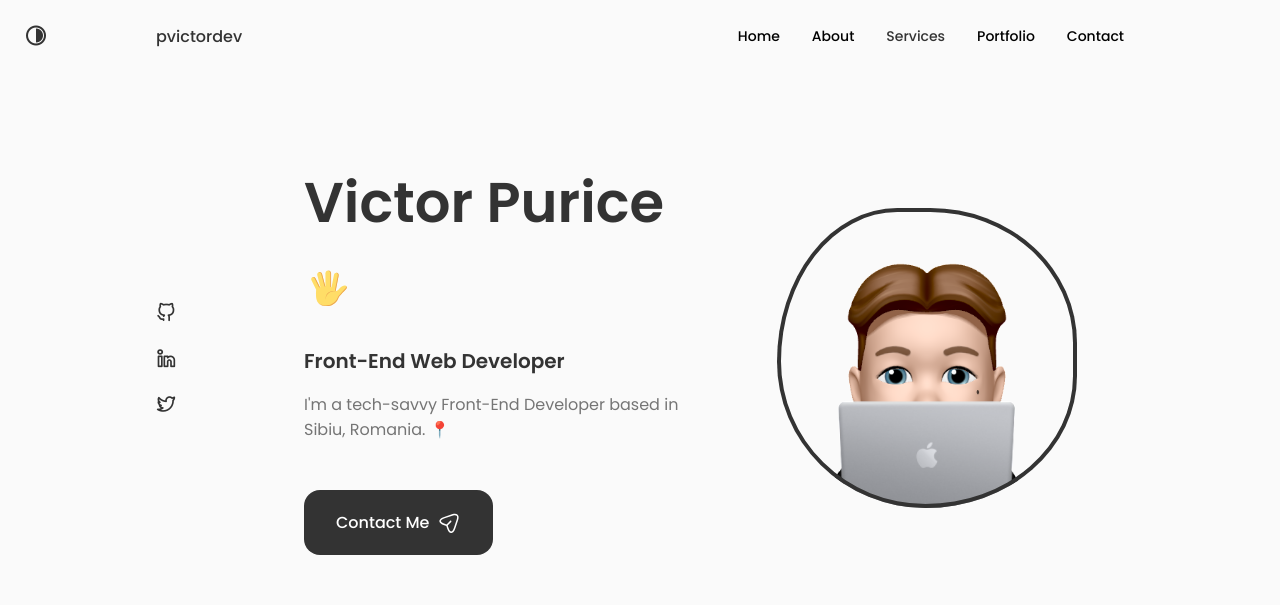
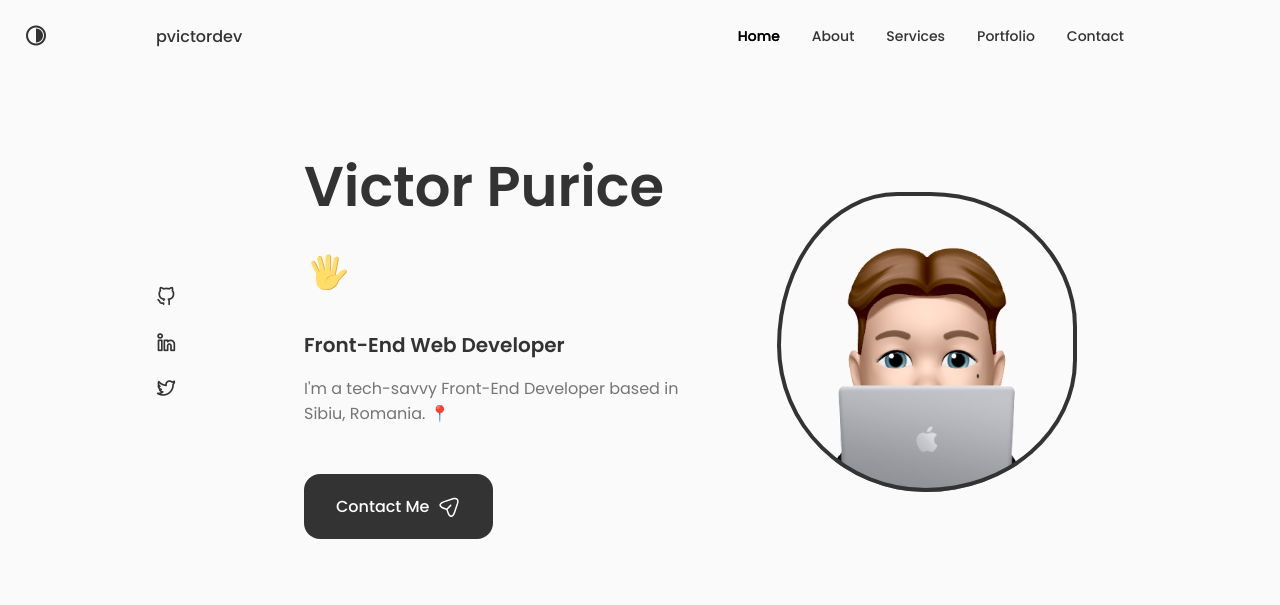
Before and after one commit to pvictordev/pvictordev-portfolio, a React (Vite) app: page / in a window 1280 px wide. Shown: the top 605 px of the page. Built offline with nearby package versions, Linux system fonts and the light colour scheme.

Commit message:
some ui modifications

```diff
--- a/src/components/about/about.css
+++ b/src/components/about/about.css
@@ -25,14 +25,14 @@
   transition: 0.15s all ease;
 }
 .about__box:hover {
-  box-shadow: 0 5px 15px rgba(0, 0, 0, 0.1);
+  box-shadow: 0 5px 15px rgba(0, 0, 0, 0.25);
 }
 .box-dark {
   background-color: var(--title-color);
   border: 1px solid var(--theme-color-lighter);
 }
 .box-dark:hover {
-  box-shadow: 0 5px 15px rgba(255, 255, 255, 0.15);
+  box-shadow: 0 5px 15px rgba(255, 255, 255, 0.25);
 }
 
 .about__icon {
@@ -43,7 +43,6 @@
 .about-icon-dark {
   color: var(--theme-color-lighter);
 }
-
 
 .about__title {
   font-size: var(--small-font-size);
--- a/src/components/contact/contact.css
+++ b/src/components/contact/contact.css
@@ -29,7 +29,7 @@
   transition: 0.15s all ease;
 }
 .contact__card:hover {
-  box-shadow: 0 5px 15px rgba(0, 0, 0, 0.1);
+  box-shadow: 0 5px 15px rgba(0, 0, 0, 0.25);
 }
 .contact__card-icon {
   font-size: 2rem;
@@ -67,7 +67,7 @@
   }
 }
 .contact-card-dark:hover {
-  box-shadow: 0 5px 15px rgba(255, 255, 255, 0.1);
+  box-shadow: 0 5px 15px rgba(255, 255, 255, 0.25);
 }
 
 .contact__button-icon {
--- a/src/components/header/Header.jsx
+++ b/src/components/header/Header.jsx
@@ -64,10 +64,10 @@ const Header = ({ theme, themeToggle }) => {
                 onClick={() => setActiveNav("#about")}
                 className={
                   theme
-                    ? activeNav === "#home"
+                    ? activeNav === "#about"
                       ? "nav__link-dark active-link-dark"
                       : "nav__link-dark"
-                    : activeNav === "#home"
+                    : activeNav === "#about"
                     ? "nav__link active-link"
                     : "nav__link"
                 }
@@ -114,10 +114,10 @@ const Header = ({ theme, themeToggle }) => {
                 onClick={() => setActiveNav("#portfolio")}
                 className={
                   theme
-                    ? activeNav === "#home"
+                    ? activeNav === "#portfolio"
                       ? "nav__link-dark active-link-dark"
                       : "nav__link-dark"
-                    : activeNav === "#home"
+                    : activeNav === "#portfolio"
                     ? "nav__link active-link"
                     : "nav__link"
                 }
@@ -132,10 +132,10 @@ const Header = ({ theme, themeToggle }) => {
                 onClick={() => setActiveNav("#contact")}
                 className={
                   theme
-                    ? activeNav === "#home"
+                    ? activeNav === "#contact"
                       ? "nav__link-dark active-link-dark"
                       : "nav__link-dark"
-                    : activeNav === "#home"
+                    : activeNav === "#contact"
                     ? "nav__link active-link"
                     : "nav__link"
                 }
--- a/src/components/header/header.css
+++ b/src/components/header/header.css
@@ -54,15 +54,17 @@
   font-weight: var(--font-medium);
   transition: 0.15s all ease;
   color: var(--theme-color-lighter);
-
 }
 /*active link*/
 .active-link,
 .nav__link:hover {
   color: var(--title-color-dark);
+  text-shadow: 0px 0px 0.1px var(--title-color-dark);
 }
-.active-link-dark:hover {
+.active-link-dark,
+.nav__link-dark:hover {
   color: var(--container-color);
+  text-shadow: 0px 0px 1px var(--container-color);
 }
 
 .nav__icon,
--- a/src/components/home/home.css
+++ b/src/components/home/home.css
@@ -3,7 +3,7 @@
 }
 .home__content {
   grid-template-columns: 116px repeat(2, 1fr);
-  padding-top: 4rem;
+  padding-top: 3rem;
   column-gap: 2rem;
   align-items: center;
 }
@@ -35,6 +35,7 @@
 }
 .home__social-icon:hover {
   color: var(--title-color-dark);
+  text-shadow: 0px 0px 0.1px var(--title-color-dark);
 }
 .home__social-icon-dark {
   font-size: 1.25rem;
@@ -43,6 +44,7 @@
 }
 .home__social-icon-dark:hover {
   color: var(--container-color);
+  text-shadow: 0px 0px 1px var(--container-color);
 }
 
 .home__title {
--- a/src/components/services/services.css
+++ b/src/components/services/services.css
@@ -13,14 +13,14 @@
   transition: 0.15s all ease;
 }
 .services__content:hover {
-  box-shadow: 0 5px 15px rgba(0, 0, 0, 0.1);
+  box-shadow: 0 5px 15px rgba(0, 0, 0, 0.25);
 }
 .content-services-dark {
   background-color: var(--title-color);
   border: 1px solid var(--theme-color-lighter);
 }
 .content-services-dark:hover {
-  box-shadow: 0 5px 15px rgba(255, 255, 255, 0.1);
+  box-shadow: 0 5px 15px rgba(255, 255, 255, 0.25);
 }
 .services__content {
   display: block;
--- a/src/components/work/work.css
+++ b/src/components/work/work.css
@@ -35,7 +35,14 @@
   transition: 0.2s all ease;
 }
 .work__card:hover {
-  box-shadow: 0 5px 15px rgba(0, 0, 0, 0.1);
+  box-shadow: 0 5px 15px rgba(0, 0, 0, 0.25);
+}
+.work-card-dark {
+  background-color: var(--title-color);
+  border: 1px solid var(--theme-color-lighter);
+}
+.work-card-dark:hover {
+  box-shadow: 0 5px 15px rgba(255, 255, 255, 0.25);
 }
 .work__img-container {
   display: flex;
@@ -83,15 +90,6 @@
   color: black;
 }
 
-.work-card-dark {
-  /* background-color: var(--theme-color-dark);
-  box-shadow: 0 5px 15px rgba(255, 255, 255, 0.1); */
-  background-color: var(--title-color);
-  border: 1px solid var(--theme-color-lighter);
-}
-.work-card-dark:hover {
-  box-shadow: 0 5px 15px rgba(255, 255, 255, 0.2);
-}
 .work__title-dark {
   color: var(--body-color);
 }
```
Also changed, not shown: 1 other file (tests, documents, lock files or other folders).
